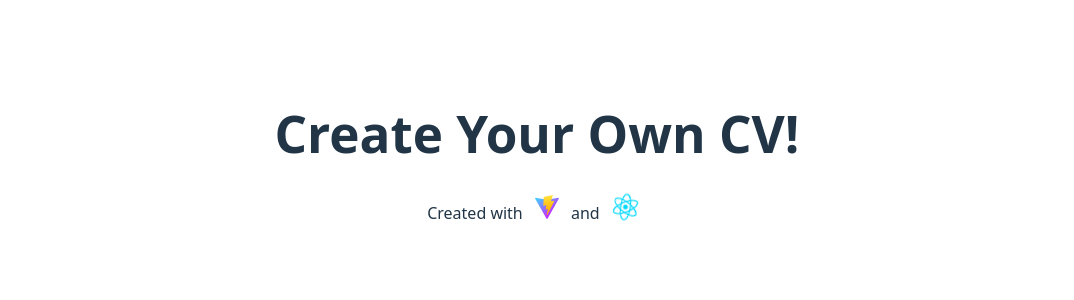
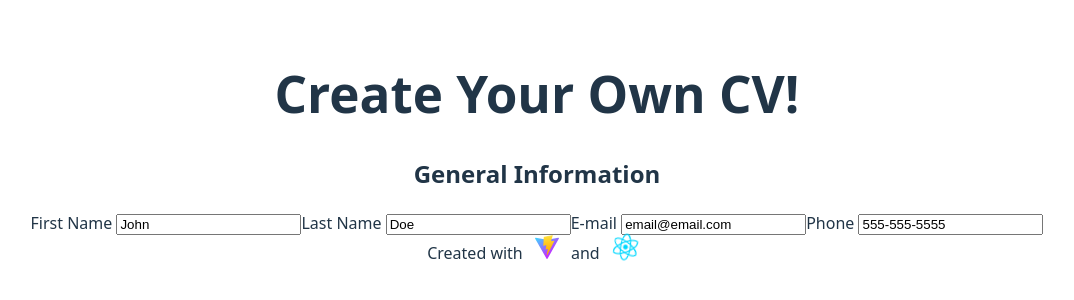
Before and after one commit to jkaps9/cv-application, a React (Vite) app: page / in a window 1280 px wide. Shown: the part 252-552 px from the top of the page, without its empty margins (103-1177 px from the left). Built offline with nearby package versions, Linux system fonts and the light colour scheme.

Commit message:
add General Info component to App.jsx

```diff
--- a/src/App.jsx
+++ b/src/App.jsx
@@ -2,6 +2,7 @@ import { useState } from "react";
 import reactLogo from "./assets/react.svg";
 import viteLogo from "/vite.svg";
 import "./App.css";
+import GeneralInfo from "./components/GeneralInfo";
 
 function App() {
   return (
@@ -10,7 +11,10 @@ function App() {
         <h1>Create Your Own CV!</h1>
       </header>
       <main>
-        <section>{/* General Information (name, email, and phone) */}</section>
+        <section>
+          {/* General Information (name, email, and phone) */}
+          <GeneralInfo />
+        </section>
         <section>
           {/* Educational experience (school name, title of study, and date of study) */}
         </section>
```
